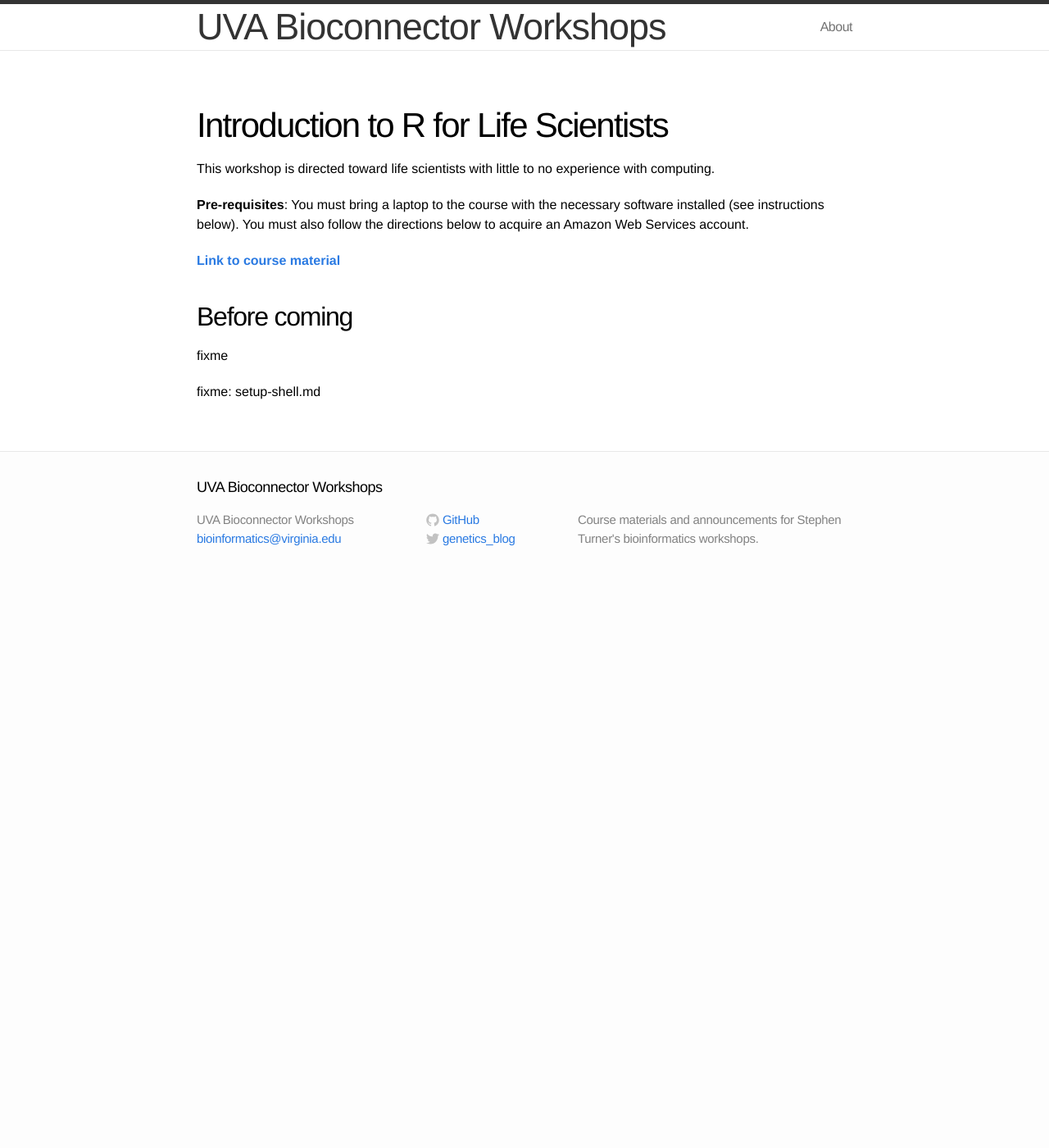
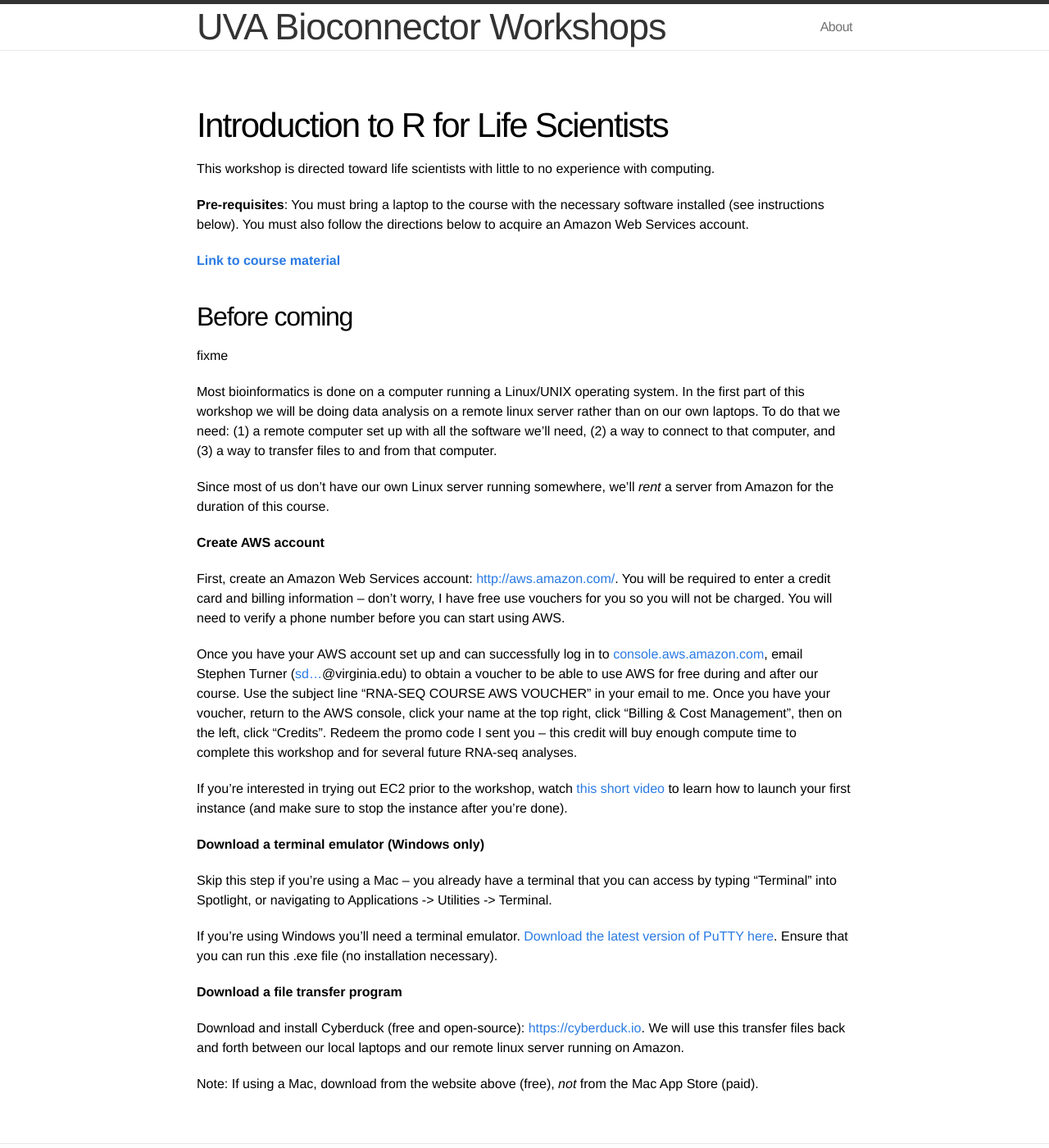
Before and after one commit to bioconnector/workshops2015, a Jekyll site: the page built from lessons/shell/index.md, in a window 1280 px wide and 1400 px high. Shown: the whole window at 82% size. Built offline with Jekyll 4.4.1, drawn with Linux system fonts in a browser that asks for light colours; Markdown is read by kramdown in place of the engine named in the settings.

Commit message:
updated shell installation instructions

```diff
--- a/_includes/setup-shell.md
+++ b/_includes/setup-shell.md
@@ -1 +1,23 @@
-fixme: setup-shell.md
+Most bioinformatics is done on a computer running a Linux/UNIX operating system. In the first part of this workshop we will be doing data analysis on a remote linux server rather than on our own laptops. To do that we need: (1) a remote computer set up with all the software we'll need, (2) a way to connect to that computer, and (3) a way to transfer files to and from that computer.
+
+Since most of us don't have our own Linux server running somewhere, we'll *rent* a server from Amazon for the duration of this course.
+
+**Create AWS account**
+
+First, create an Amazon Web Services account: <http://aws.amazon.com/>. You will be required to enter a credit card and billing information -- don't worry, I have free use vouchers for you so you will not be charged. You will need to verify a phone number before you can start using AWS.
+
+Once you have your AWS account set up and can successfully log in to [console.aws.amazon.com](https://console.aws.amazon.com/), email Stephen Turner (<a href="http://www.google.com/recaptcha/mailhide/d?k=01uXi4zl-bIdygzSeXF4649A==&amp;c=_81hv-sTQvJ9rjELjZNDJeAXTvLvkpfD9KEuItpEHTE=" onclick="window.open('http://www.google.com/recaptcha/mailhide/d?k\07501uXi4zl-bIdygzSeXF4649A\75\75\46c\75_81hv-sTQvJ9rjELjZNDJeAXTvLvkpfD9KEuItpEHTE\075', '', 'toolbar=0,scrollbars=0,location=0,statusbar=0,menubar=0,resizable=0,width=500,height=300'); return false;" title="Reveal this e-mail address">sd...</a>@virginia.edu) to obtain a voucher to be able to use AWS for free during and after our course. Use the subject line "RNA-SEQ COURSE AWS VOUCHER" in your email to me. Once you have your voucher, return to the AWS console, click your name at the top right, click "Billing & Cost Management", then on the left, click "Credits". Redeem the promo code I sent you -- this credit will buy enough compute time to complete this workshop and for several future RNA-seq analyses.
+
+If you're interested in trying out EC2 prior to the workshop, watch [this short video](http://youtu.be/SKM0BB0F02Q) to learn how to launch your first instance (and make sure to stop the instance after you're done).
+
+**Download a terminal emulator (Windows only)**
+
+Skip this step if you're using a Mac -- you already have a terminal that you can access by typing "Terminal" into Spotlight, or navigating to Applications -> Utilities -> Terminal.
+
+If you're using Windows you'll need a terminal emulator. [Download the latest version of PuTTY here](http://the.earth.li/~sgtatham/putty/latest/x86/putty.exe). Ensure that you can run this .exe file (no installation necessary).
+
+**Download a file transfer program**
+
+Download and install Cyberduck (free and open-source): <https://cyberduck.io>. We will use this transfer files back and forth between our local laptops and our remote linux server running on Amazon.
+
+Note: If using a Mac, download from the website above (free), *not* from the Mac App Store (paid).
```
